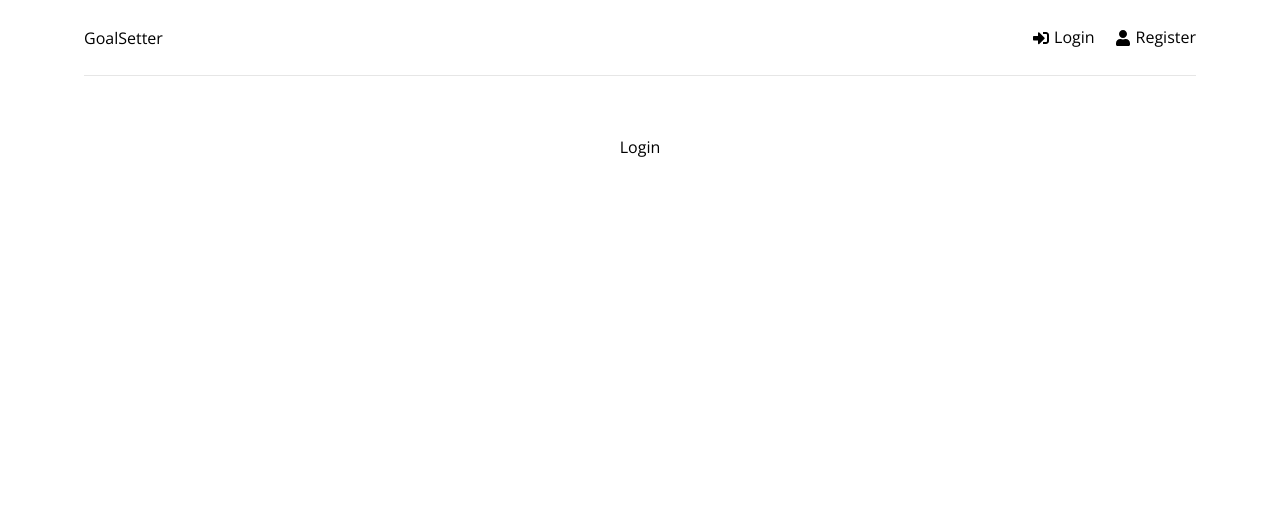
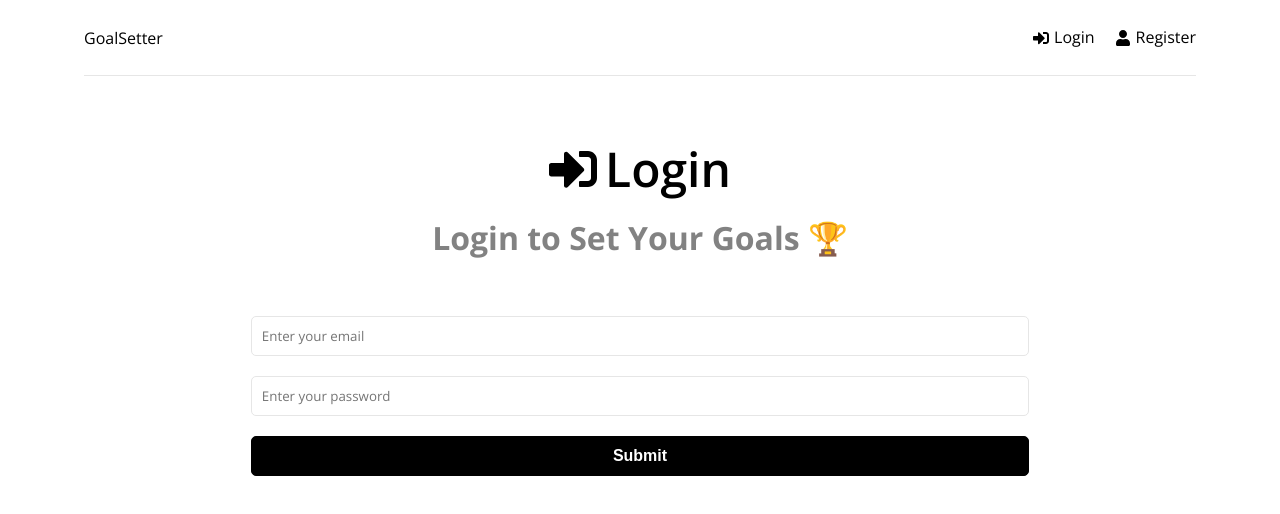
Before and after one commit to Fanpeng-L/goal-tracker-MERNfullstack, a React (Create React App) app in the folder frontend/: page /login in a window 1280 px wide. Shown: the top 514 px of the page. Built offline with nearby package versions, Linux system fonts and the light colour scheme.

Commit message:
Created Login page form and finish frontend UI

```diff
--- a/frontend/src/index.css
+++ b/frontend/src/index.css
@@ -79,6 +79,13 @@
   font-weight: 700;
   margin-bottom: 50px;
   padding: 0 20px;
+}
+
+.heading h1 {
+  display: flex;
+  justify-content: center;
+  align-items: center;
+  gap: 0.5rem;
 }
 
 .heading p {
--- a/frontend/src/pages/Login.jsx
+++ b/frontend/src/pages/Login.jsx
@@ -1,5 +1,69 @@
+import { useState, useEffect } from "react";
+import { FaSignInAlt } from "react-icons/fa";
+
 function Login() {
-  return <div>Login</div>;
+  const [formData, setFormData] = useState({
+    email: "",
+    password: "",
+  });
+
+  // Destructure data from formData
+  const { email, password } = formData;
+
+  const onChange = (e) => {
+    setFormData((prevState) => ({
+      ...prevState,
+      [e.target.name]: e.target.value,
+    }));
+  };
+
+  const onSubmit = (e) => {
+    e.preventDefault();
+  };
+
+  return (
+    <>
+      <section className="heading">
+        <h1>
+          <FaSignInAlt /> Login
+        </h1>
+        <p>Login to Set Your Goals 🏆</p>
+      </section>
+
+      <section className="form">
+        <form onSubmit={onSubmit}>
+          <div className="form-group">
+            <input
+              type="text"
+              className="form-control"
+              id="email"
+              name="email"
+              value={email}
+              placeholder="Enter your email"
+              onChange={onChange}
+            />
+          </div>
+          <div className="form-group">
+            <input
+              type="password"
+              className="form-control"
+              id="password"
+              name="password"
+              value={password}
+              placeholder="Enter your password"
+              onChange={onChange}
+            />
+          </div>
+
+          <div className="form-group">
+            <button type="submit" className="btn btn-block">
+              Submit
+            </button>
+          </div>
+        </form>
+      </section>
+    </>
+  );
 }
 
 export default Login;
```
